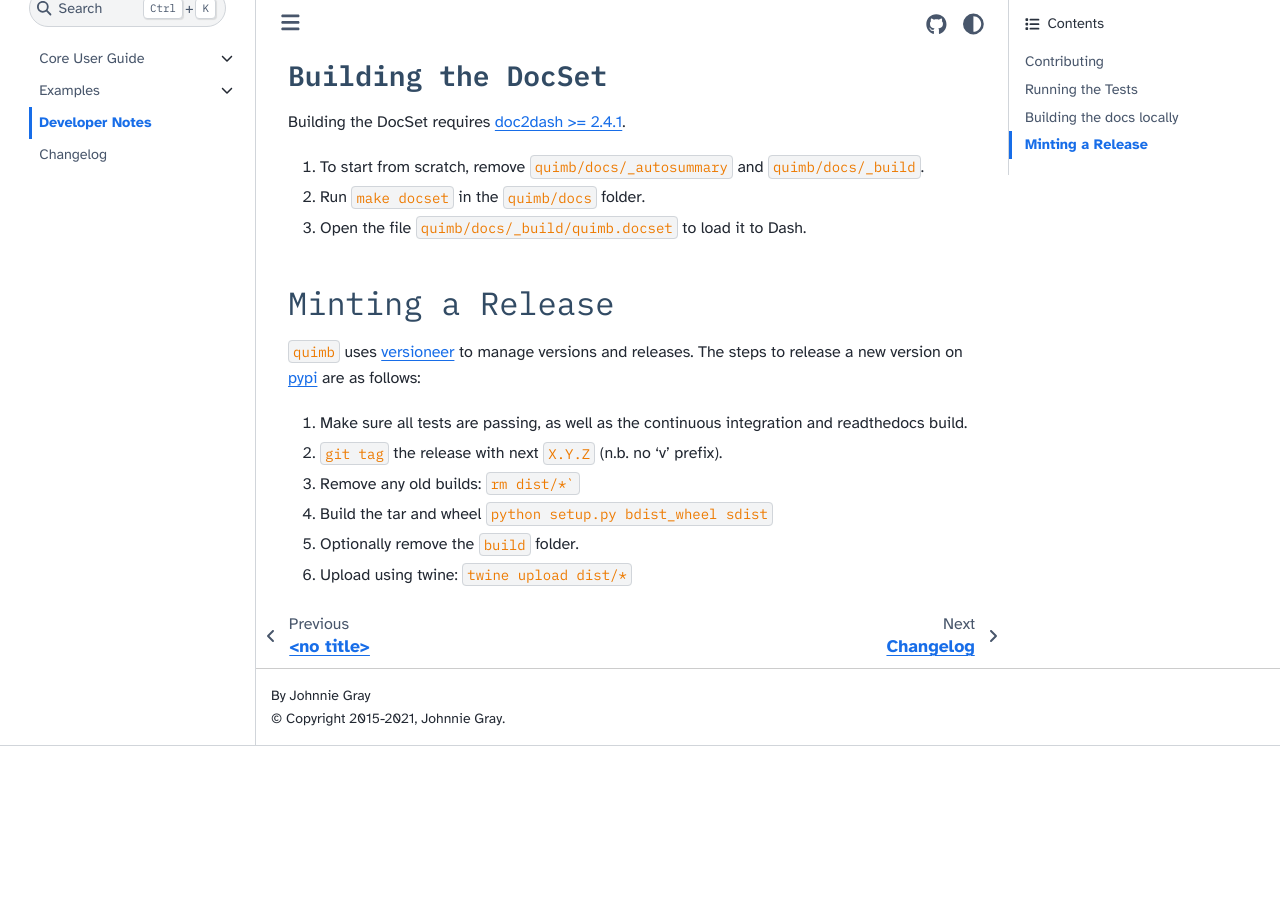
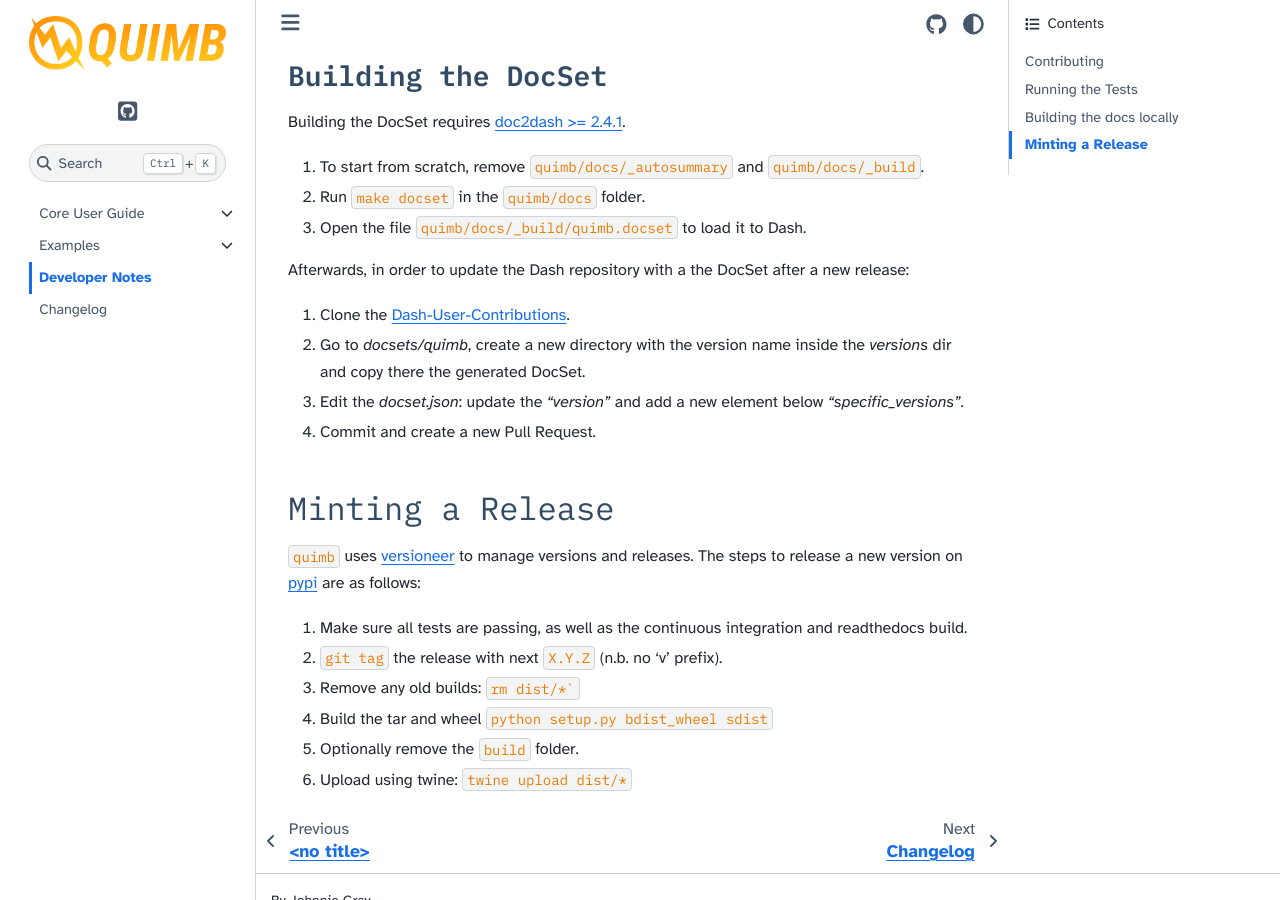
Before and after one commit to jcmgray/quimb, a Sphinx documentation site: the page built from docs/develop.rst, in a window 1280 px wide and 900 px high, scrolled down 900 px. Built offline with Sphinx 7.4.7 and the Sphinx Book theme 1.1.4, drawn with Linux system fonts in a browser that asks for light colours; pages that are not in the unit, such as notebooks, are missing from menus; before the commit the page ends 1646 px from its top, so only the background shows below that.

Commit message:
Document DocSet uploading to Dash repository

```diff
--- a/docs/develop.rst
+++ b/docs/develop.rst
@@ -43,6 +43,12 @@
 2. Run ``make docset`` in the ``quimb/docs`` folder.
 3. Open the file ``quimb/docs/_build/quimb.docset`` to load it to Dash.
 
+Afterwards, in order to update the Dash repository with a the DocSet after a new release:
+
+1. Clone the `Dash-User-Contributions <https://github.com/Kapeli/Dash-User-Contributions>`_.
+2. Go to `docsets/quimb`, create a new directory with the version name inside the `versions` dir and copy there the generated DocSet.
+3. Edit the `docset.json`: update the `"version"` and add a new element below `"specific_versions"`.
+4. Commit and create a new Pull Request.
 
 Minting a Release
 =================
```
